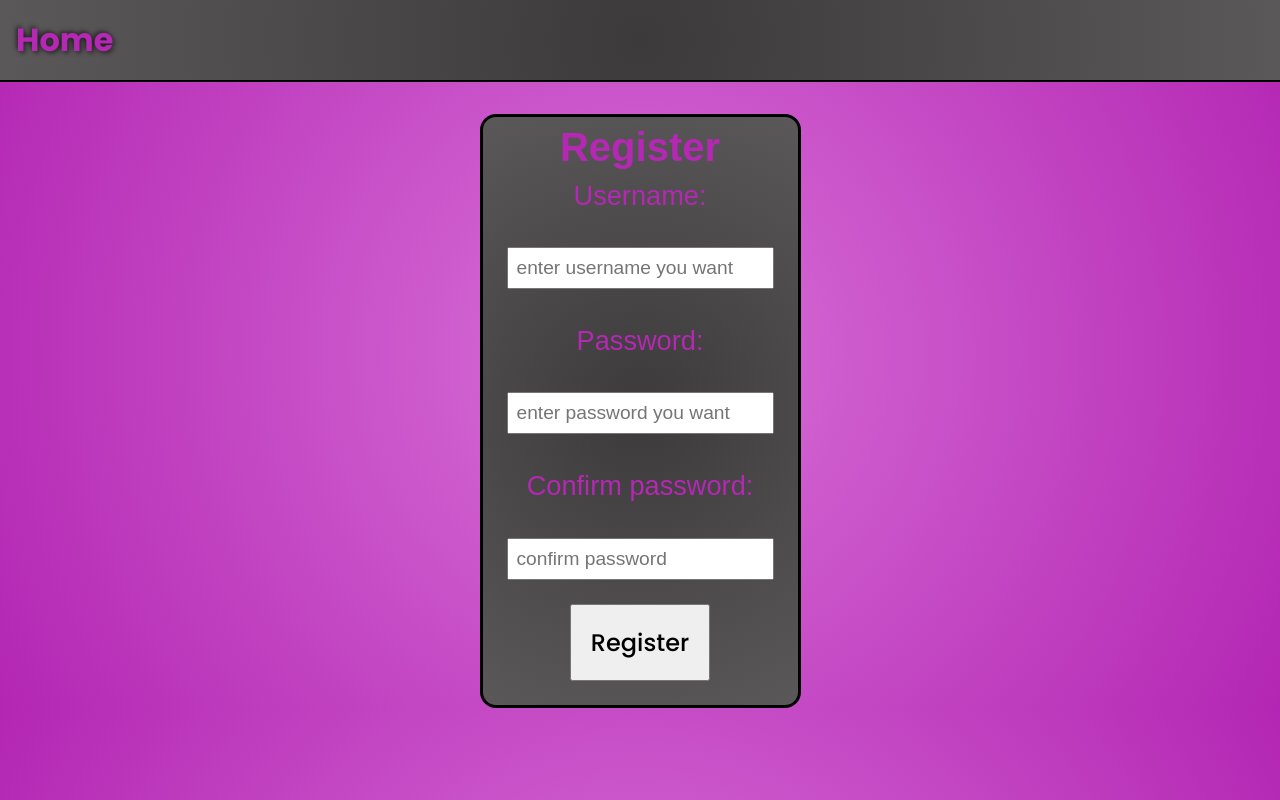
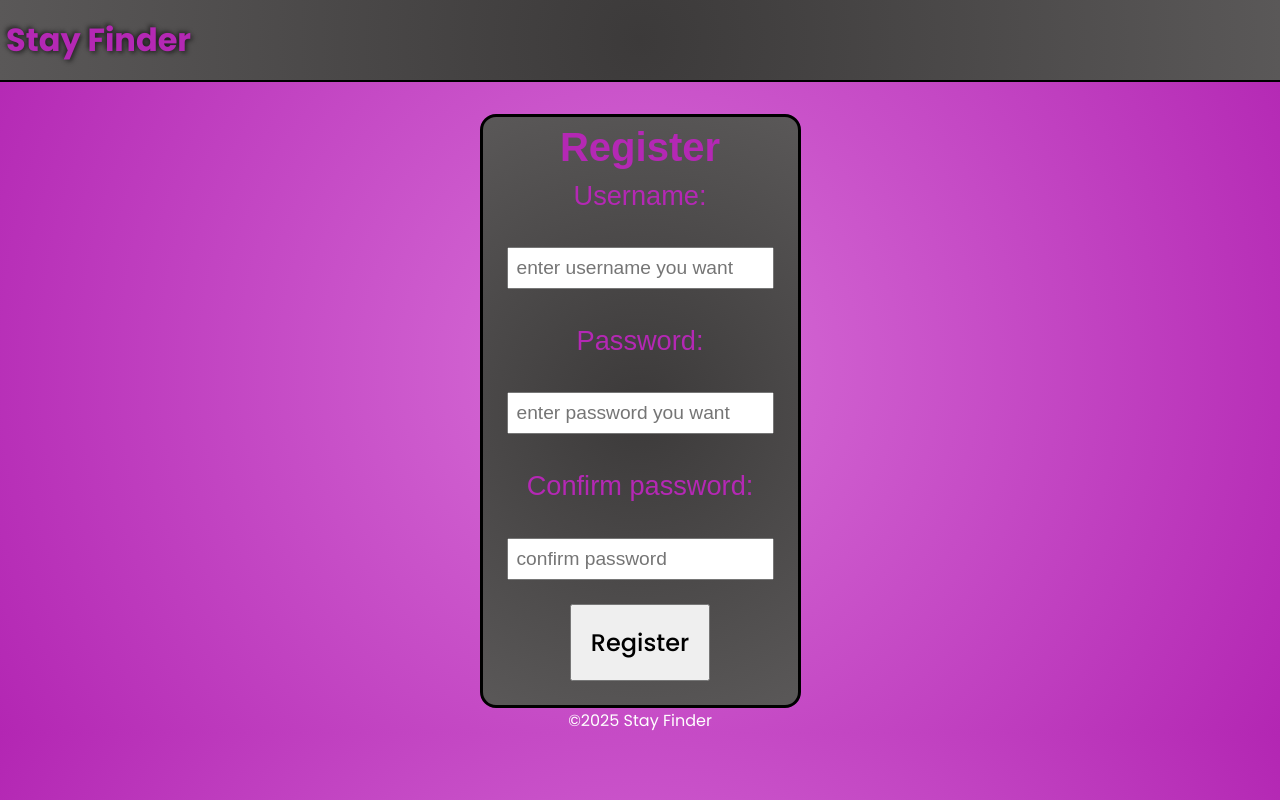
Before and after one commit to aleksander2299/IDATA2301-Webteknologi-group-4-project, a React (Vite) app in the folder vite-project/: page /register in a window 1280 px wide. Built offline with nearby package versions, Linux system fonts and the light colour scheme.

Commit message:
added functioning header component that goes back to homepage when logo button is clicked, also made css styling for clicking/hovering it.

```diff
--- a/vite-project/src/components/Header.jsx
+++ b/vite-project/src/components/Header.jsx
@@ -1,11 +1,18 @@
+import { Link } from 'react-router-dom';
+
+
 import '../styles/main.css';
+
+
 function Header() {
     return (
 
         <header>
-            <div className="home">
-                <b>Stay Finder</b>
-            </div>
+            <Link to={'/'} >
+                <button className="home-buttons">
+                    <b>Stay Finder</b>
+                </button>
+            </Link>
         </header>
 
     );
--- a/vite-project/src/components/Homepage.jsx
+++ b/vite-project/src/components/Homepage.jsx
@@ -8,14 +8,13 @@ import mainRoomImg from '../Images/main page room placeholder.jpg';
 import osloImg from '../Images/Oslo placeholder.jpg';
 import aalesundImg from '../Images/Ålesund placeholder.jpg';
 import Footer from './Footer.jsx';
+import Header from './Header.jsx';
 
 
 function HomePage() {
     return (
       <div>
-        <header>
-          <div className="home"><b>Stay Finder</b></div>
-        </header>
+        <Header />
         <main style={{ marginTop: '20px' }}>
           <section className="container">
             <div className="introductionbox">
--- a/vite-project/src/components/LoginPage.jsx
+++ b/vite-project/src/components/LoginPage.jsx
@@ -1,16 +1,14 @@
 import '../styles/loginstyle.css';
 
 import { axiosInstance } from '../App';
-import { useState } from 'react';
 
-
+import Footer from './Footer.jsx';
+import Header from './Header.jsx';
 
 function loginPage() {
     return (
         <div>
-            <header>
-                <div className="home"><b>Home</b></div>
-            </header>
+            <Header />
             <main>
                 <form action="" method="post">
                     <div className="login">
@@ -24,6 +22,7 @@ function loginPage() {
                     </div>
                 </form>
             </main>
+            <Footer />
         </div>
     );
 }
--- a/vite-project/src/components/Register.jsx
+++ b/vite-project/src/components/Register.jsx
@@ -1,12 +1,15 @@
+import '../styles/main.css';
 import '../styles/registerstyle.css';
+
+import Footer from './Footer.jsx';
+import Header from './Header.jsx';
+
 
 
 function Register() {
     return (
       <div>
-        <header>
-          <div className="home"><b>Home</b></div>
-        </header>
+        <Header />
         <main>
           <form action="" method="post">
             <div className="register">
@@ -21,6 +24,7 @@ function Register() {
             </div>
           </form>
         </main>
+        <Footer />
       </div>
     );
   }
--- a/vite-project/src/styles/main.css
+++ b/vite-project/src/styles/main.css
@@ -16,14 +16,25 @@ button {
     cursor: pointer;
 }
 
-.home {
+.home-buttons {
     font-family: "Poppins", sans-serif;
     font-size: 2rem;
     color: rgb(180, 40, 180);
     font-weight: 500;
     border: 100px;
     text-shadow: 2px 2px 4px rgba(15, 15, 15, 0.6), -2px -2px 4px rgba(19, 18, 18, 0.6);
+    background-color: rgba(0, 0, 0, 0);
+    cursor: pointer;
 }
+
+.home-buttons:hover {
+    color: hsl(300, 64%, 35%);
+}
+
+.home-buttons:active {
+    font-size: 1.9rem;
+}
+
 
 header {
     background: radial-gradient(circle, rgba(60, 58, 58, 0.8), rgb(90, 88, 88));
```
